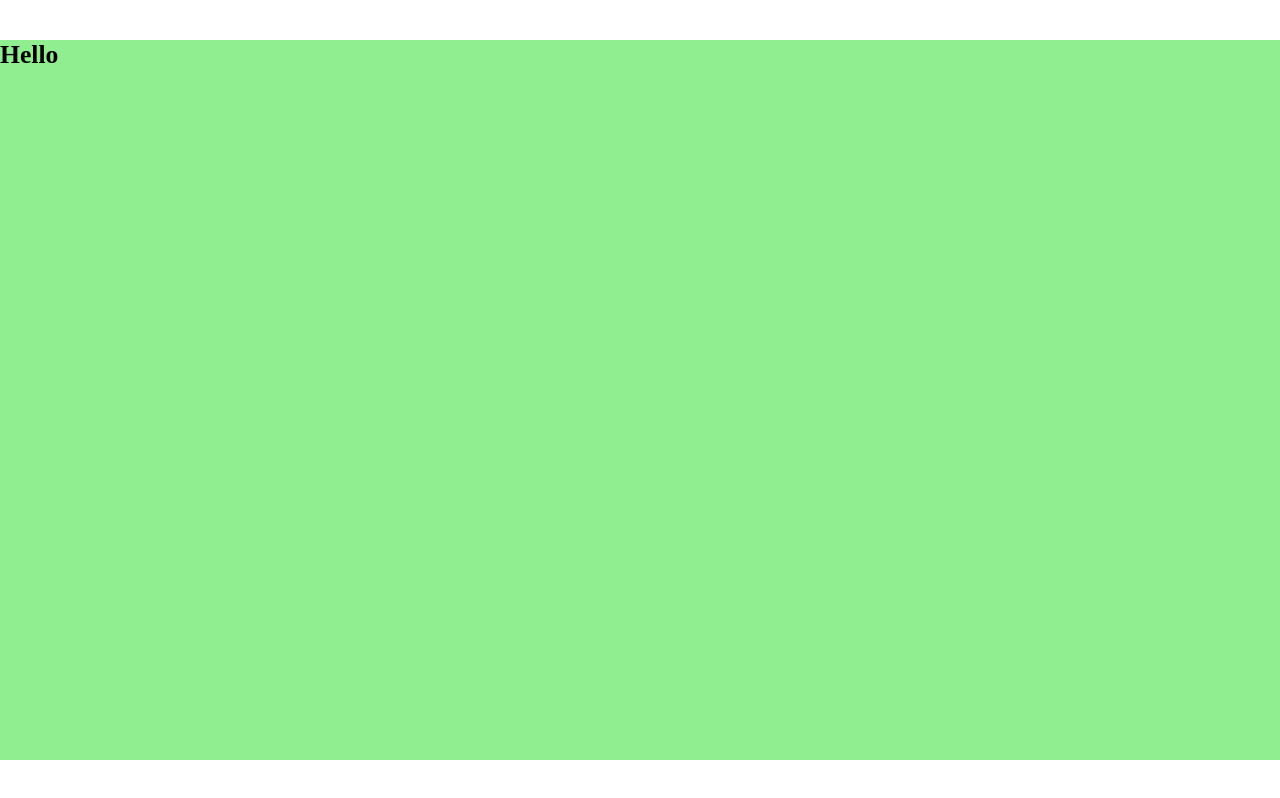
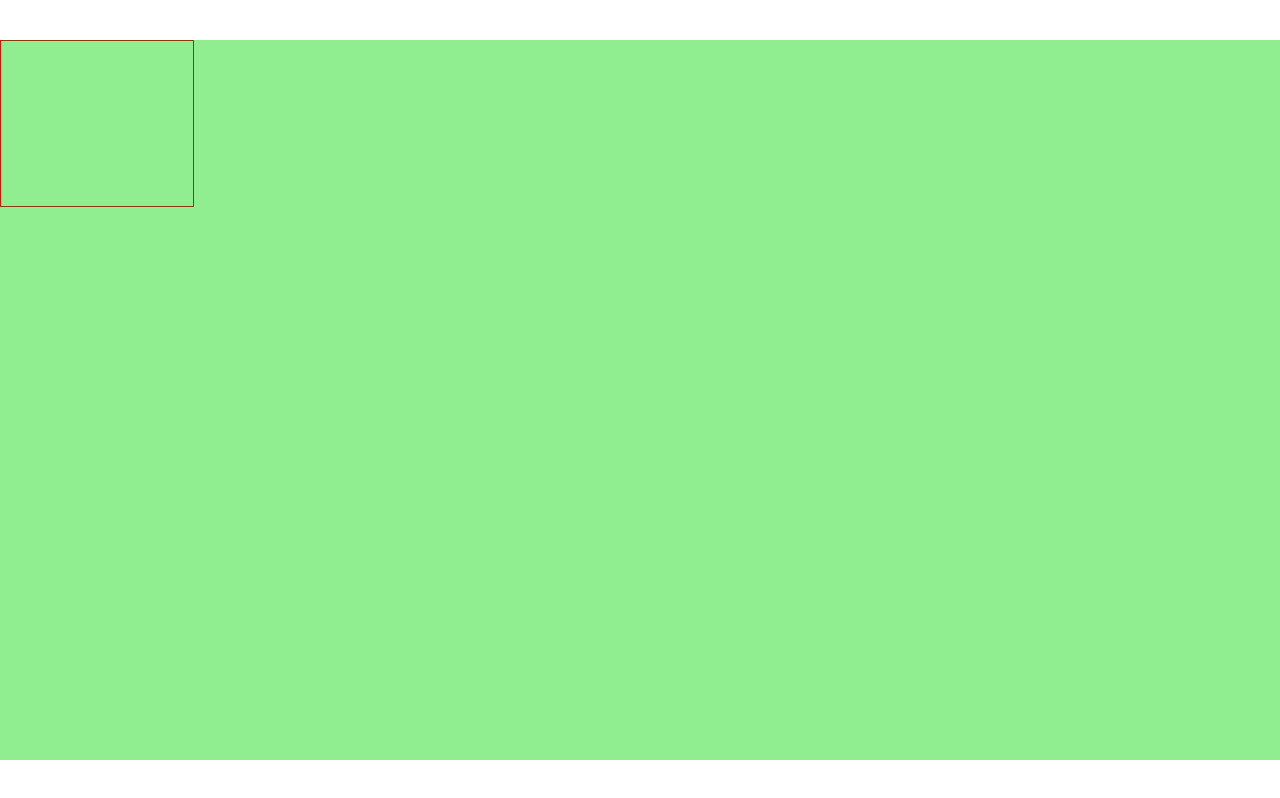
Before and after one commit to baIder/react-visualization, a React (Create React App) app: page /#/ in a window 1280 px wide. Built offline with nearby package versions, Linux system fonts and the light colour scheme.

Commit message:
创建px()函数

```diff
--- /dev/null
+++ b/src/pages/Home.scss
@@ -0,0 +1,7 @@
+@import "helper";
+
+.x {
+  width: px(367);
+  height: px(315);
+  border: 1px solid red;
+}
--- a/src/pages/Home.tsx
+++ b/src/pages/Home.tsx
@@ -1,9 +1,10 @@
 import React from 'react';
+import './Home.scss';
 
 const Home: React.FC = () => {
   return (
     <>
-      <h1>Hello</h1>
+      <div className="x"></div>
     </>
   );
 };
--- /dev/null
+++ b/src/pages/helper.scss
@@ -0,0 +1,3 @@
+@function px($n) {
+  @return calc($n / 2420) * 100rem
+}
```
Also changed, not shown: 1 other file (tests, documents, lock files or other folders).
